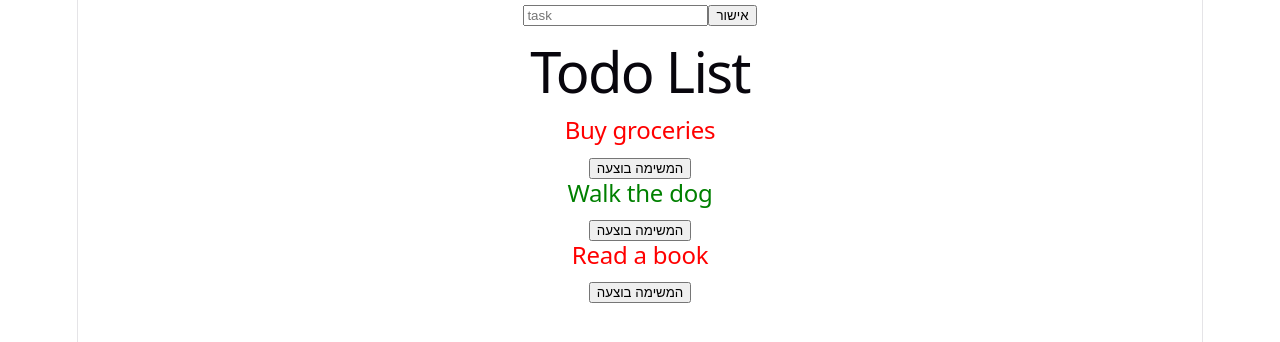
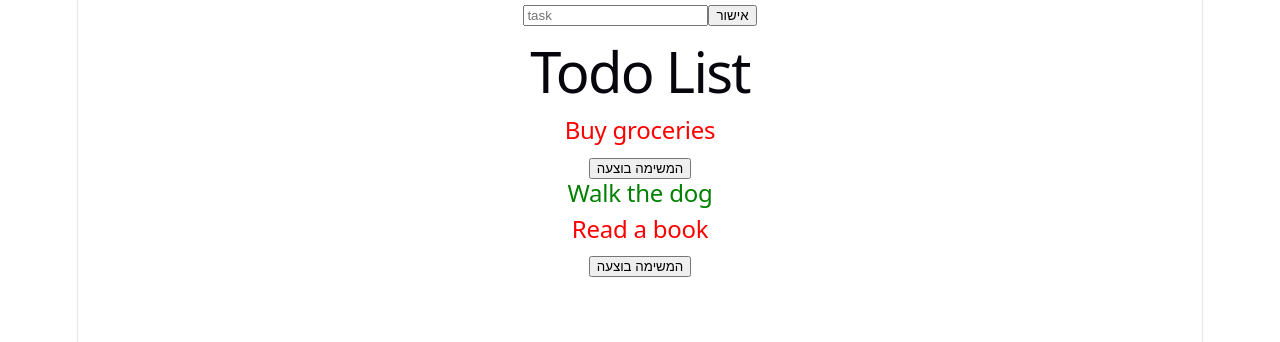
Before and after one commit to 0556758176nr-spec/lesson-4, a React (Vite) app: page / in a window 1280 px wide. Shown: the top 342 px of the page. Built offline with nearby package versions, Linux system fonts and the light colour scheme.

Commit message:
Fix TodoItem button visibility based on task completion status

```diff
--- a/src/TodoItem.jsx
+++ b/src/TodoItem.jsx
@@ -9,7 +9,9 @@ export default function TodoItem({ task, onComplete }) {
             <h2 style={{ color: getColorByStatus(task.completed) }}>
                 {task.title}
             </h2>
-            <button onClick={() => onComplete(task.id)}>המשימה בוצעה</button>
+            {!task.completed && (
+                <button onClick={() => onComplete(task.id)}>המשימה בוצעה</button>
+            )}
         </div>
     );
 }
```
